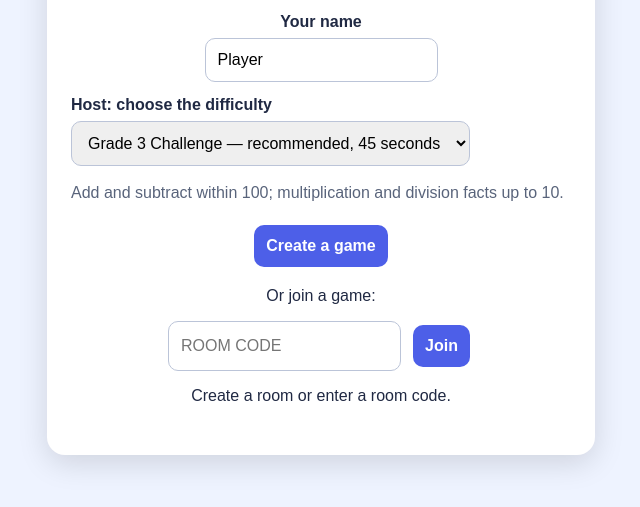
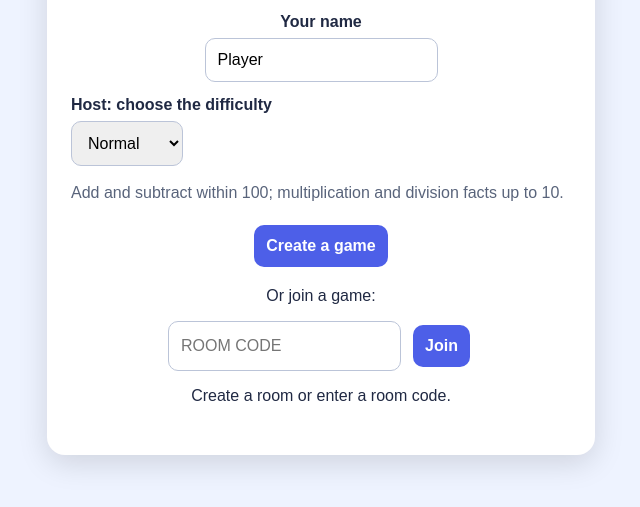
Before and after one commit to zazabestkung-glitch/math-duel, a website: page index.html in a window 1280 px wide. Shown: the part 235-742 px from the top of the page, without its empty margins (319-959 px from the left). Drawn offline with Linux system fonts and the light colour scheme.

Commit message:
Update difficulty options in index.html

```diff
--- a/index.html
+++ b/index.html
@@ -69,9 +69,9 @@
     <div class="field">
       <label for="difficulty">Host: choose the difficulty</label>
       <select id="difficulty">
-        <option value="warmup">Warm-up — easier, 60 seconds</option>
-        <option value="grade3" selected>Grade 3 Challenge — recommended, 45 seconds</option>
-        <option value="stretch">Stretch — harder, 30 seconds</option>
+        <option value="warmup">Warm-up</option>
+        <option value="grade3" selected>Normal</option>
+        <option value="stretch">Hard</option>
       </select>
       <p id="difficultyHelp">
         Add and subtract within 100; multiplication and division facts up to 10.
```
